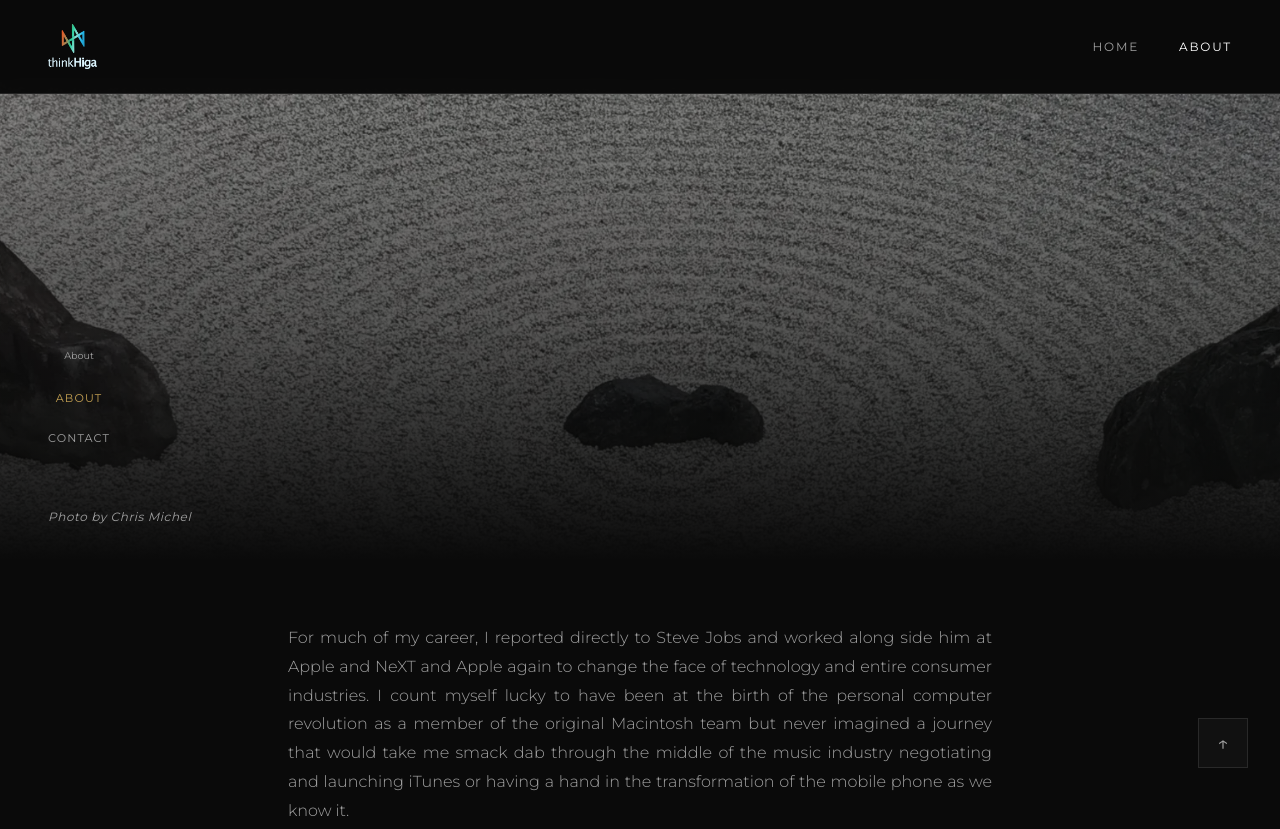
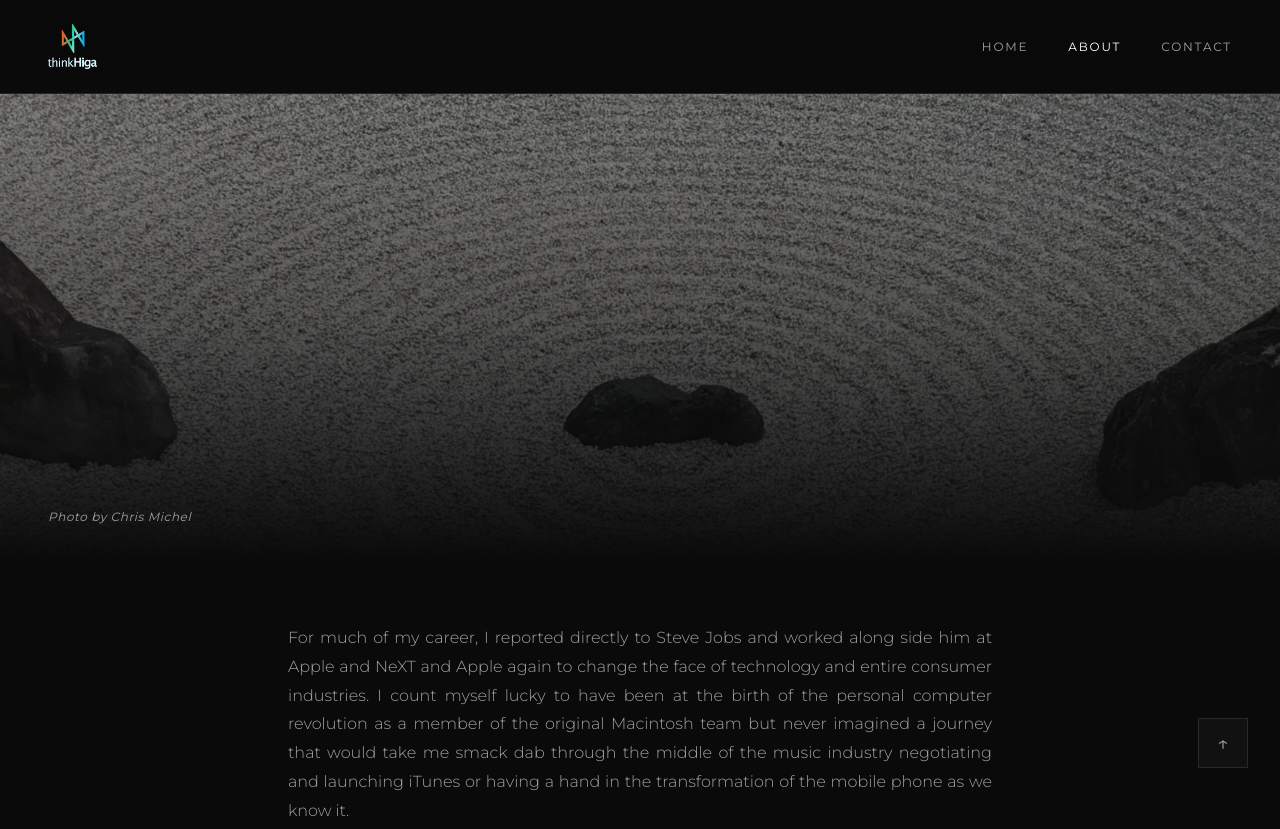
Before and after one commit to jameshiga/ThinkHiga-webpage, a plain HTML site: page about.html in a window 1280 px wide. Shown: the top 829 px of the page. Drawn offline with nearby package versions, Linux system fonts and the light colour scheme.

Commit message:
Add files via upload

```diff
--- a/about.html
+++ b/about.html
@@ -419,21 +419,11 @@
         <a href="index.html" class="logo"><img src="logo.webp" alt="ThinkHiga" class="logo-img"></a>
         <nav>
             <a href="index.html">Home</a>
-            <div class="dropdown">
-                <a href="#" class="active">About</a>
-                <div class="dropdown-content">
-                    <a href="about.html" class="active">About</a>
-                    <a href="contact.html">Contact</a>
-                </div>
-            </div>
+            <a href="about.html" class="active">About</a>
+            <a href="contact.html">Contact</a>
         </nav>
     </header>
 
-    <nav class="sidebar-nav">
-        <span style="font-size: 0.6rem; color: var(--text-secondary); margin-bottom: 0.5rem;">About</span>
-        <a href="about.html" class="active">About</a>
-        <a href="contact.html">Contact</a>
-    </nav>
 
     <main>
         <section class="about-hero">
@@ -482,9 +472,6 @@
             </ul>
         </section>
 
-        <footer>
-            Powered by <a href="http://www.squarespace.com" target="_blank" rel="noopener">Squarespace</a>
-        </footer>
     </main>
 
     <a href="#header" class="back-to-top">↑</a>
```
